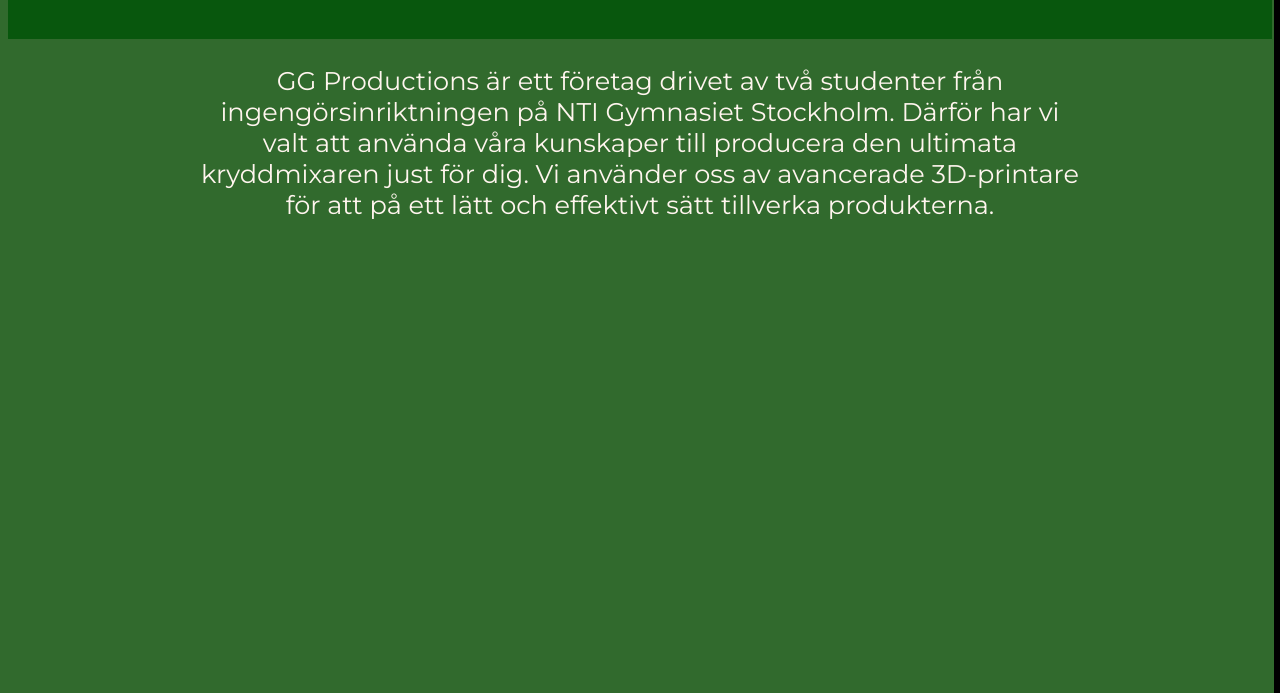
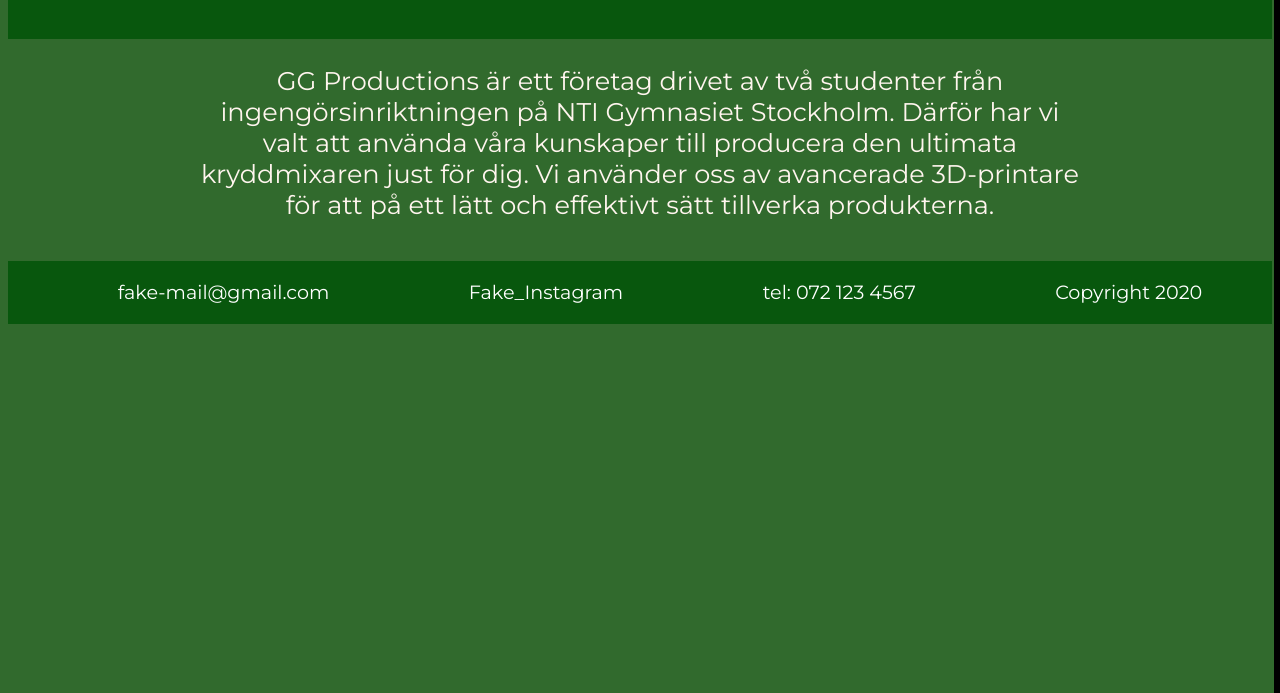
Before and after one commit to Nikolaj110/foretag-sida-x, a plain HTML site: page about_us.html in a window 1280 px wide. Shown: the part 107-800 px from the top of the page. Drawn offline with Linux system fonts and the light colour scheme.

Commit message:
Fixade footern

```diff
--- a/about_us.html
+++ b/about_us.html
@@ -50,5 +50,32 @@
  <div class="om-oss-div">
     <p class="vanlig-text">GG Productions är ett företag drivet av två studenter från ingengörsinriktningen på NTI Gymnasiet Stockholm. Därför har vi valt att använda våra kunskaper till producera den ultimata kryddmixaren just för dig. Vi använder oss av avancerade 3D-printare för att på ett lätt och effektivt sätt tillverka produkterna.</p>
  </div>
+
+<footer class="footer">
+    <ul>
+        <il>
+            <p class="footer-text">
+                fake-mail@gmail.com
+            </p>
+        </il>
+        <il>
+            <p class="footer-text">
+                Fake_Instagram
+            </p>
+        </il>
+        <il>
+            <p class="footer-text">
+                tel: 072 123 4567
+            </p>
+        </il>
+        <il>
+            <p class="footer-text">
+                Copyright 2020
+            </p>
+        </il>
+
+    </ul>
+
+</footer>
 </body>
 </html>
--- a/style.css
+++ b/style.css
@@ -63,7 +63,9 @@
   color: #08570d;
   font-family: "Montserrat", sans-serif;
   font-size: 2.5vw;
+  text-decoration: none;
 }
+
 
 .closebtn {
   color: white;
@@ -287,3 +289,9 @@
   display: flex;
   justify-content: space-around;
 }
+
+.footer-text{
+  font-size: 1.5vw;
+  color: white;
+  font-family: "Montserrat", sans-serif;
+}
```
Also changed, not shown: index.html (+8 -3 lines), kontakta_oss.html (+27 -0 lines), products.html (+25 -0 lines), varukorg.html (+27 -0 lines).
